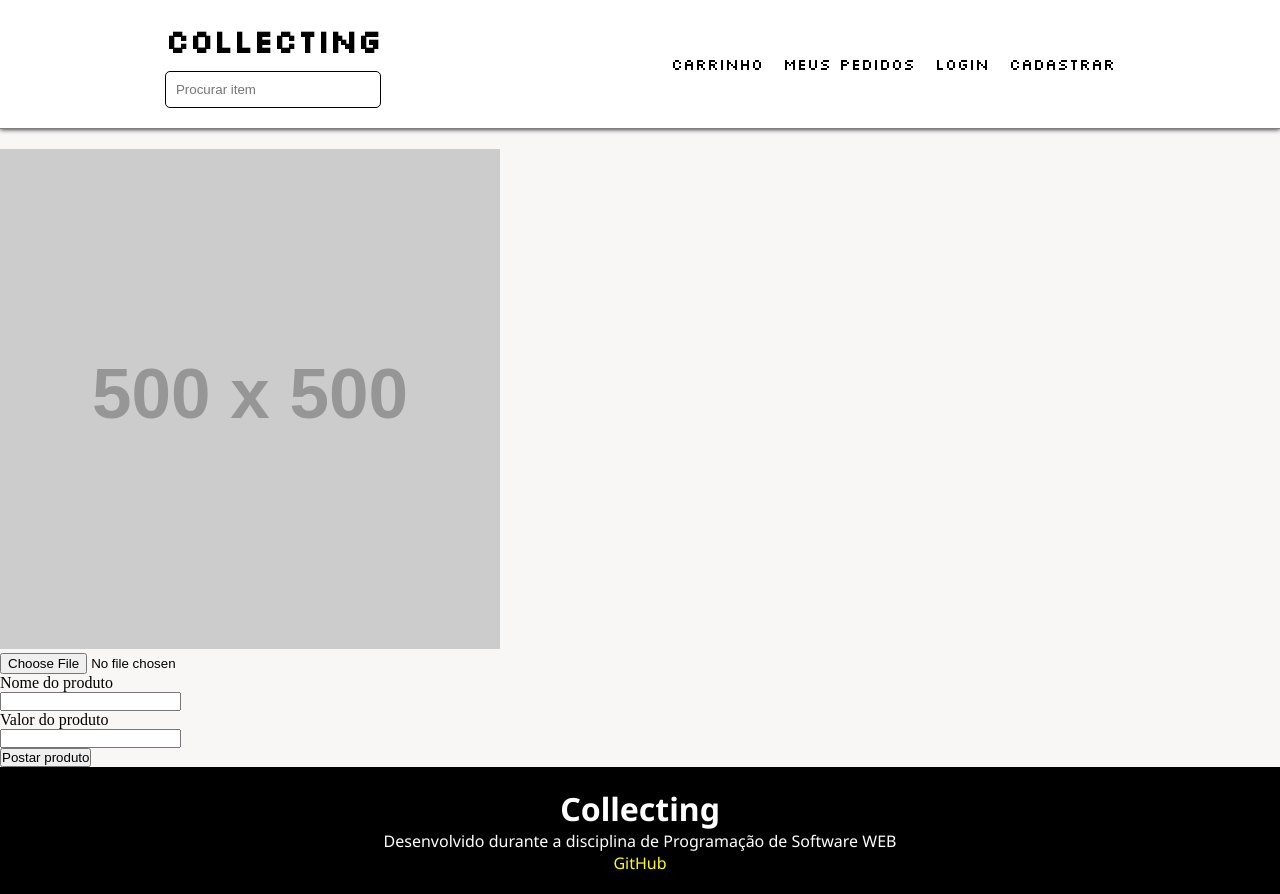
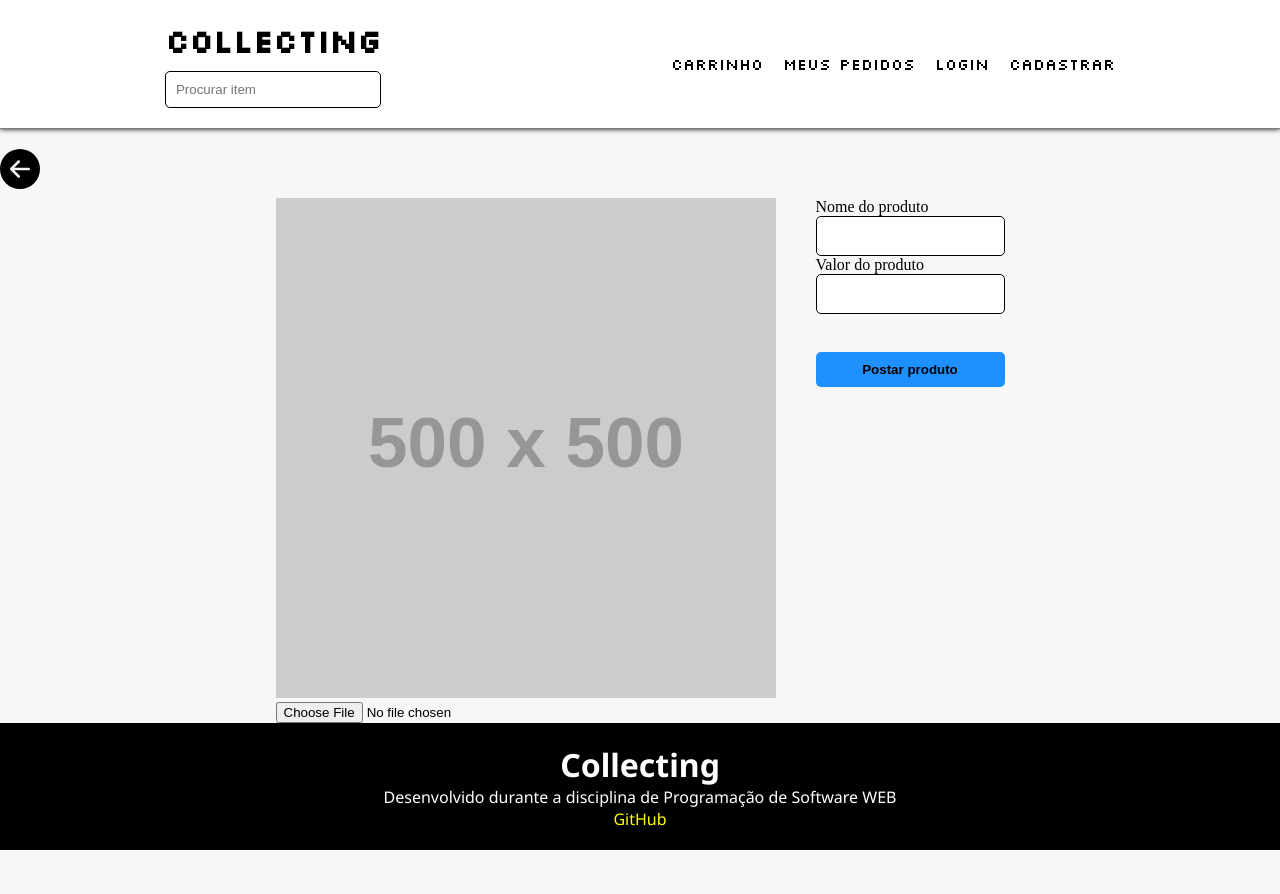
Before and after one commit to stevansantana/Collecting, a React (Create React App) app: page /new-product in a window 1280 px wide. After the commit the page ends 850 px from the top, so only its background shows below. Built offline with nearby package versions, Linux system fonts and the light colour scheme.

Commit message:
Adição dos componentes Button e BackButton nas páginas necessárias

```diff
--- a/src/App.js
+++ b/src/App.js
@@ -1,9 +1,9 @@
 import { BrowserRouter as Router, Route, Routes } from 'react-router-dom';
+import { useState } from 'react';
 import Header from './components/layout/Header/Header'
 import Footer from './components/layout/Footer/Footer';
 import Home from './components/pages/Home/Home';
 import Produto from './components/pages/Produto/Produto';
-import { useState } from 'react';
 import NovoProduto from './components/pages/NovoProduto/NovoProduto';
 
 function App() {
--- a/src/components/pages/CardProduto/CardProduto.jsx
+++ b/src/components/pages/CardProduto/CardProduto.jsx
@@ -1,10 +1,11 @@
 import styles from './CardProduto.module.css'
 import { Link } from 'react-router-dom'
+import Button from '../../layout/Button/Button'
 
-export default function CardProduto({ linkImg, nome, valor, id , handleClick}) {
+export default function CardProduto({ linkImg, nome, valor, id, handleClick }) {
 
-    function subirDados(){
-        handleClick(linkImg,nome, valor, id)
+    function subirDados() {
+        handleClick(linkImg, nome, valor, id)
     }
 
     return (
@@ -19,7 +20,7 @@ export default function CardProduto({ linkImg, nome, valor, id , handleClick}) {
                 <h3>{nome}</h3>
                 <h3>R${valor}</h3>
             </Link>
-            <button>Comprar</button>
+            <Button conteudoBtn='Comprar' />
         </div>
     )
 }
--- a/src/components/pages/CardProduto/CardProduto.module.css
+++ b/src/components/pages/CardProduto/CardProduto.module.css
@@ -17,24 +17,3 @@
 .card_container img, h3{
     margin-bottom: 10px;
 }
-
-.card_container button{
-    background-color: #1e90ff;
-    width: 100%;
-    padding: 10px 0px;
-    border-style: none;
-    border-radius: 5px;
-    font-weight: bold;
-    margin-top: 20px;
-    transition-duration: .2s;
-}
-
-.card_container button:hover{
-    box-shadow: 0px 0px 30px hsl(210, 100%, 66%);
-    cursor: pointer;
-}
-
-.card_container button:active{
-    box-shadow: none;
-    background-color: hsl(210, 100%, 46%);
-}
--- a/src/components/pages/Home/Home.jsx
+++ b/src/components/pages/Home/Home.jsx
@@ -2,6 +2,8 @@ import { useState } from "react";
 import { Link } from "react-router-dom";
 import CardProduto from "../CardProduto/CardProduto";
 import styles from "./Home.module.css"
+import Button from "../../layout/Button/Button"
+
 
 
 
@@ -31,8 +33,13 @@ export default function Home({ sobeDados }) {
 
 
     return (
+        <div className={styles.page_container}>
             <main className={styles.products_container}>
-            <Link to={'/new-product'}><button>Adiconar</button></Link>
+                <div>
+                    <Link to={'/new-product'}>
+                        <Button conteudoBtn='Adicionar' />
+                    </Link>
+                </div>
                 {/* Verifica se tem algum produto cadastrado e renderiza os produtos */}
                 {produtos.length > 0 &&
                     produtos.map((produto) =>
@@ -52,5 +59,6 @@ export default function Home({ sobeDados }) {
                 }
 
             </main>
+        </div>
     )
 }
--- a/src/components/pages/Home/Home.module.css
+++ b/src/components/pages/Home/Home.module.css
@@ -1,22 +1,29 @@
-
-
-
-.products_container{
+.products_container {
     display: flex;
     width: 80vw;
     justify-content: center;
+    flex-direction: row-reverse;
     gap: 40px;
     margin: 0px auto;
     margin-bottom: 20px;
 }
 
-.products_container button{
-    height: fit-content;
-    align-self: center;
+
+
+.products_container main > div{
+    display: flex;
+
+}
+
+
+.products_container div button{
+    padding: 10px;
+    position: sticky;
+    top: 0;
 }
 
 @media (max-width: 360px) {
-    .products_container{
+    .products_container {
         display: grid;
     }
 }
--- a/src/components/pages/NovoProduto/NovoProduto.jsx
+++ b/src/components/pages/NovoProduto/NovoProduto.jsx
@@ -1,18 +1,24 @@
+import styles from './NovoProduto.module.css'
+import Button from '../../layout/Button/Button'
+import BackButton from '../../layout/BackButton/BackButton'
 
 export default function NovoProduto() {
 
     return (
-        <main>
+        <main className={styles.form_container}>
+            <BackButton />
             <form action="">
                 <div>
                     <img src="https://via.placeholder.com/500" alt="Sua imagem" /><br />
-                    <input type="file"  />
+                    <input type="file" />
                 </div>
-                <label htmlFor="product-name">Nome do produto</label><br />
-                <input type="text" id="product-name"/><br />
-                <label htmlFor="product-cost">Valor do produto</label><br />
-                <input type="number" /><br />
-                <button>Postar produto</button>
+                <div className={styles.form_input_container}>
+                    <label htmlFor="product-name">Nome do produto</label>
+                    <input type="text" id="product-name" />
+                    <label htmlFor="product-cost">Valor do produto</label>
+                    <input type="number" /><br />
+                    <Button conteudoBtn='Postar produto' />
+                </div>
 
             </form>
         </main>
--- a/src/components/pages/NovoProduto/NovoProduto.module.css
+++ b/src/components/pages/NovoProduto/NovoProduto.module.css
@@ -0,0 +1,17 @@
+.form_container form {
+    display: flex;
+    justify-content: center;
+    gap: 40px;
+}
+
+.form_container .form_input_container {
+    display: flex;
+    flex-direction: column;
+}
+
+.form_container .form_input_container input {
+    height: 40px;
+    border-radius: 5px;
+    padding-left: 10px;
+    border: 1px solid black;
+}
--- a/src/components/pages/Produto/Produto.jsx
+++ b/src/components/pages/Produto/Produto.jsx
@@ -1,6 +1,9 @@
 import styles from './Produto.module.css'
+import Button from '../../layout/Button/Button'
+import BackButton from '../../layout/BackButton/BackButton'
 
-export default function Produto({data}) {
+
+export default function Produto({ data }) {
 
     const productData = data
     productData.linkImg = "https://via.placeholder.com/350"
@@ -8,11 +11,12 @@ export default function Produto({data}) {
 
     return (
         <main className={styles.product_container}>
+            <BackButton />
             <img src={productData.linkImg} alt="" />
             <div>
                 <h1>{`${productData.nome} ${productData.id}`}</h1>
                 <h1>R${productData.valor}</h1>
-                <button>Comprar</button>
+                <Button conteudoBtn='Comprar' />
             </div>
         </main>
     )
--- a/src/components/pages/Produto/Produto.module.css
+++ b/src/components/pages/Produto/Produto.module.css
@@ -17,25 +17,3 @@
     flex-direction: column;
     gap: 50px;
 }
-
-.product_container div button{
-    background-color: #1e90ff;
-    width: 100%;
-    padding: 10px 0px;
-    border-style: none;
-    border-radius: 5px;
-    font-weight: bold;
-    margin-top: 20px;
-    transition-duration: .2s;
-}
-
-.product_container div button:hover{
-    box-shadow: 0px 0px 30px hsl(210, 100%, 66%);
-    cursor: pointer;
-}
-
-
-.product_container div button:active{
-    box-shadow: none;
-    background-color: hsl(210, 100%, 46%);
-}
```
Lines whose indentation alone changed are shown as unchanged.
